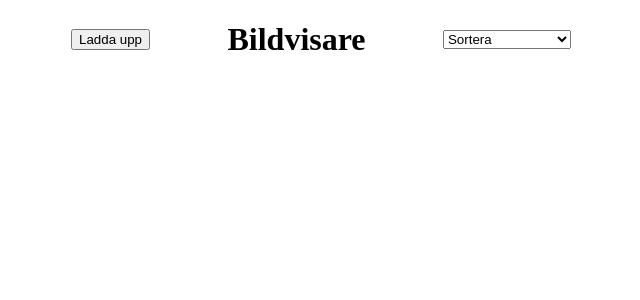
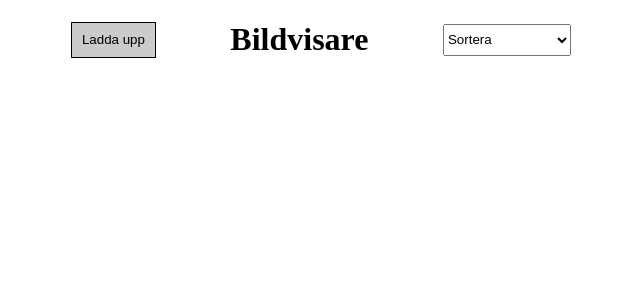
Before and after one commit to NorthPew/Grupp5, a React (Vite) app: page / in a window 1280 px wide. Shown: the top 300 px of the page, without its empty margins (319-959 px from the left). Built offline with nearby package versions, Linux system fonts and the light colour scheme.

Commit message:
lite design på knapparna

```diff
--- a/package.json
+++ b/package.json
@@ -21,6 +21,6 @@
     "eslint-plugin-react": "^7.32.2",
     "eslint-plugin-react-hooks": "^4.6.0",
     "eslint-plugin-react-refresh": "^0.4.3",
-    "vite": "^4.4.5"
+    "vite": "^4.4.9"
   }
 }
--- a/src/App.jsx
+++ b/src/App.jsx
@@ -5,9 +5,9 @@ function App() {
   return (
     <div className="center-box">
       <header className='header-container'>
-        <button>Ladda upp</button>
+        <button className='btn-loading'>Ladda upp</button>
         <h1>Bildvisare</h1>
-        <select>
+        <select className='sort-item'>
           <option>Sortera</option>
           <option>A - Ö</option>
           <option>Ö - A</option>
--- a/src/app.css
+++ b/src/app.css
@@ -25,3 +25,15 @@ html, body {
     align-items: center;
     justify-content: space-between;
 }
+
+.btn-loading{
+    height: 2.2rem;
+    width: 5.3rem;
+    border: solid 1px black;
+    background-color: rgb(202, 203, 204);
+
+}
+.sort-item{
+    height: 2rem;
+    border: solid 1xp black;
+}
```
Also changed, not shown: 1 other file (tests, documents, lock files or other folders).
